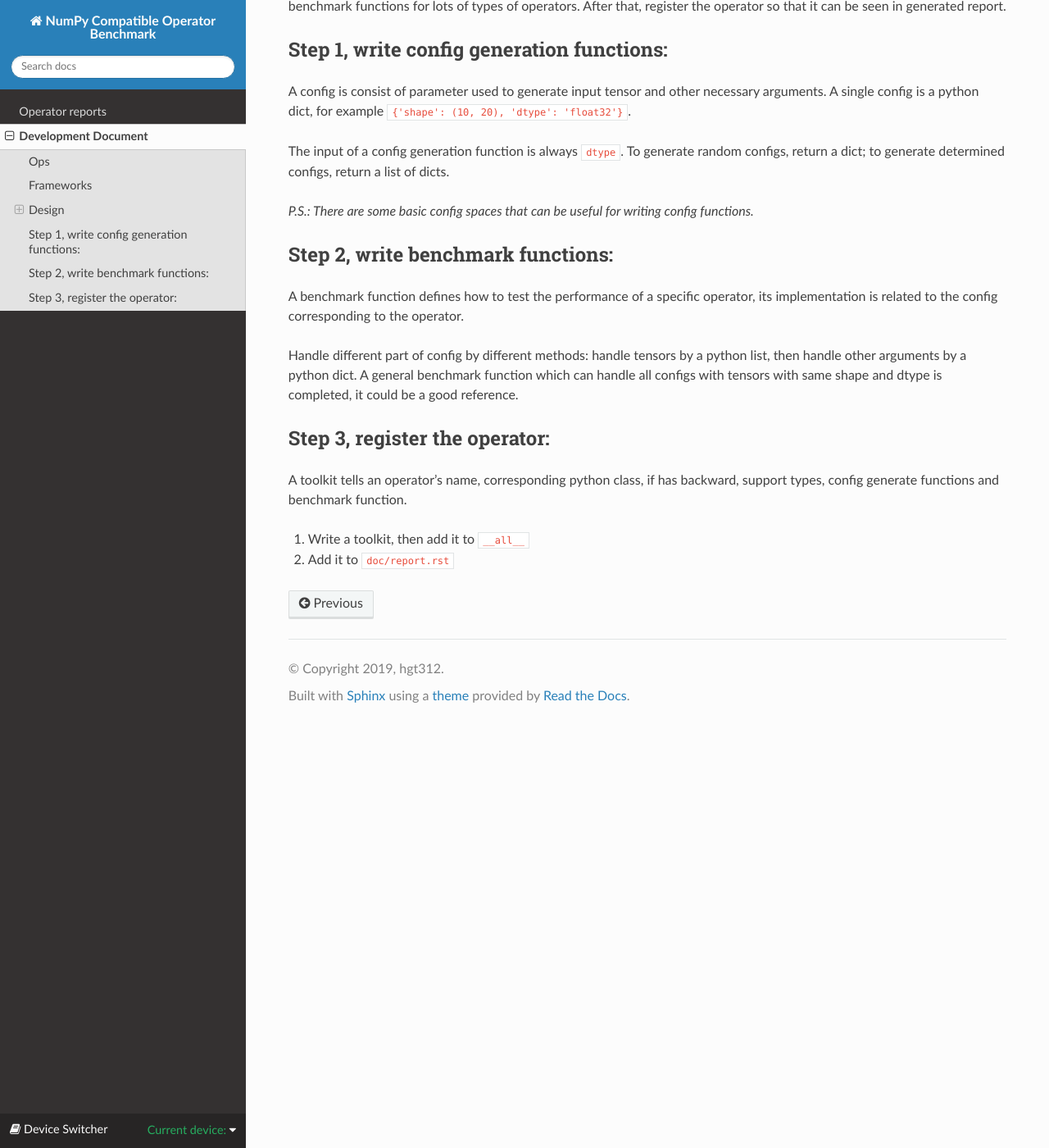
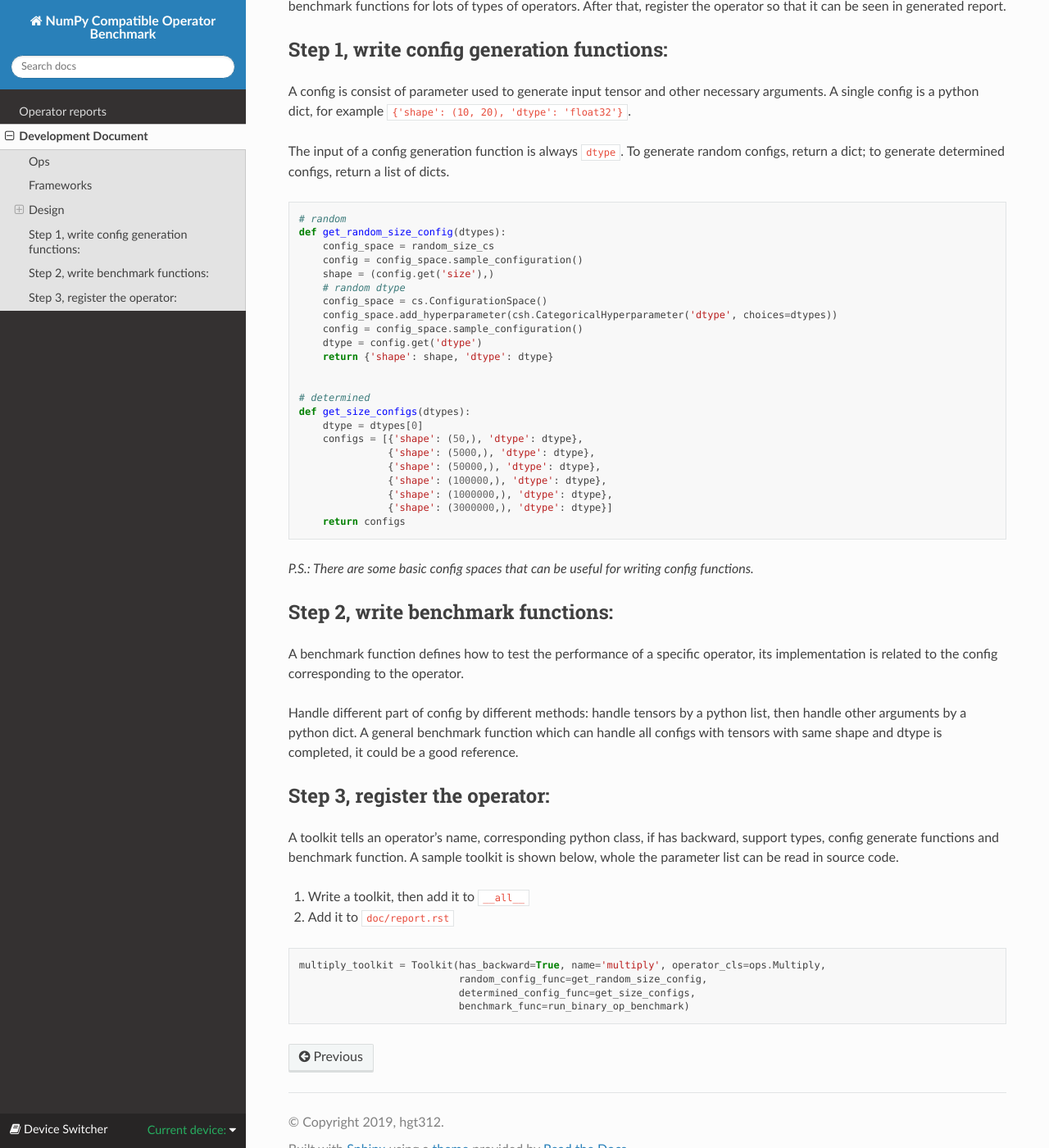
Before and after one commit to hgt312/NumpyXBench, a Sphinx documentation site: the page built from doc/doc.md, in a window 1280 px wide and 1400 px high, scrolled down 2002 px. Shown: the whole window at 82% size. Built offline with Sphinx 7.4.7 and the Read the Docs theme 2.0.0, drawn with Linux system fonts in a browser that asks for light colours; pages that are not in the unit, such as notebooks, are missing from menus.

Commit message:
add sample code to dev doc

````diff
--- a/doc/doc.md
+++ b/doc/doc.md
@@ -80,6 +80,32 @@ A config is consist of parameter used to generate input tensor and other necessa
 
 The input of a config generation function is always `dtype`. To generate random configs, return a dict; to generate determined configs, return a list of dicts.
 
+```python
+# random
+def get_random_size_config(dtypes):
+    config_space = random_size_cs
+    config = config_space.sample_configuration()
+    shape = (config.get('size'),)
+    # random dtype
+    config_space = cs.ConfigurationSpace()
+    config_space.add_hyperparameter(csh.CategoricalHyperparameter('dtype', choices=dtypes))
+    config = config_space.sample_configuration()
+    dtype = config.get('dtype')
+    return {'shape': shape, 'dtype': dtype}
+
+
+# determined
+def get_size_configs(dtypes):
+    dtype = dtypes[0]
+    configs = [{'shape': (50,), 'dtype': dtype},
+               {'shape': (5000,), 'dtype': dtype},
+               {'shape': (50000,), 'dtype': dtype},
+               {'shape': (100000,), 'dtype': dtype},
+               {'shape': (1000000,), 'dtype': dtype},
+               {'shape': (3000000,), 'dtype': dtype}]
+    return configs
+```
+
 *P.S.: There are some basic config spaces that can be useful for writing config functions.*
 
 ### Step 2, write benchmark functions:
@@ -90,8 +116,14 @@ Handle different part of config by different methods: handle tensors by a python
 
 ### Step 3, register the operator:
 
-A toolkit tells an operator's name, corresponding python class, if has backward, support types, config generate functions and benchmark function.
+A toolkit tells an operator's name, corresponding python class, if has backward, support types, config generate functions and benchmark function. A sample toolkit is shown below, whole the parameter list can be read in source code.
 
 1. Write a toolkit, then add it to `__all__`
+2. Add it to `doc/report.rst`
 
-2. Add it to `doc/report.rst`
+```python
+multiply_toolkit = Toolkit(has_backward=True, name='multiply', operator_cls=ops.Multiply,
+                           random_config_func=get_random_size_config,
+                           determined_config_func=get_size_configs,
+                           benchmark_func=run_binary_op_benchmark)
+```
````
